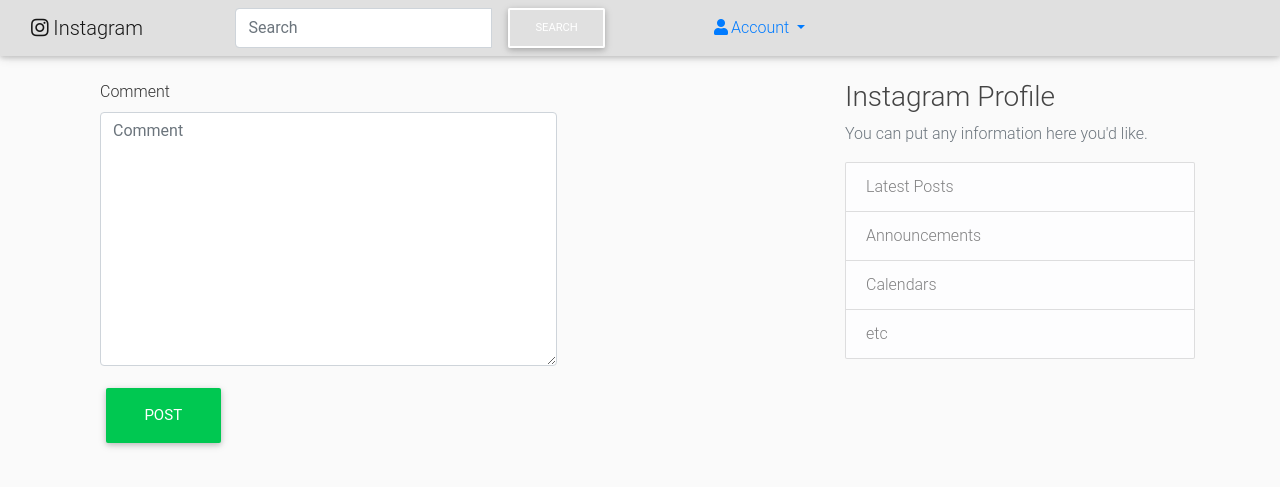
After one commit to Roychela/instagram-clone, a Django app: page /comment/1 in a window 1280 px wide. The commit adds this page. Shown: the top 487 px of the page. Run offline with Django 3.2, Linux system fonts and the light colour scheme; a user stored in the database is signed in; tables that the repository leaves empty hold one stand-in row (values such as "Sample post"); some libraries are stand-ins or nearby versions.

Commit message:
Add comment functionality

```diff
--- a/instagram/forms.py
+++ b/instagram/forms.py
@@ -1,6 +1,6 @@
 from django import forms
 from django.contrib.auth.models import User
-from .models import Profile, Image
+from .models import Profile, Image, Comments
 
 
 class ImageForm(forms.ModelForm):
@@ -13,3 +13,8 @@
     class Meta:
         model = Profile
         fields = ['image']
+
+class CommentForm(forms.ModelForm):
+    class Meta:
+        model = Comments
+        exclude = ['image', 'commenter', 'date_posted']
--- a/instagram/models.py
+++ b/instagram/models.py
@@ -15,6 +15,8 @@
 
     def save_image(self):
         self.save()
+    def delete_image(self):
+        self.delete()
 
     def __str__(self):
         return self.image_name
@@ -39,3 +41,22 @@
 
     def __str__(self):
         return f'{self.user.username} Profile'
+
+
+class Comments(models.Model):
+    comment = models.TextField()
+    date_posted = models.DateTimeField(default=timezone.now)
+    image = models.ForeignKey(Image, on_delete=models.CASCADE)
+    commenter = models.ForeignKey(User, on_delete=models.CASCADE)
+
+    def save_comment(self):
+        self.save()
+    def delete_comment(self):
+        self.delete()
+    def __str__(self):
+        return str(self.comment)
+
+    @classmethod
+    def get_comments_by_images(cls, id):
+        comments = Comments.objects.filter(image__pk = id)
+        return comments
--- /dev/null
+++ b/instagram/templates/comments.html
@@ -0,0 +1,17 @@
+{% extends 'base.html' %}
+{% load bootstrap3 %}
+
+{% block content %}
+<div class="container">
+    <div class="row">
+        <div class="col-md-8">
+            <form action=" {% url 'comment' image_id=image.id %}" method="POST" enctype="multipart/form-data">
+                {% csrf_token %}
+                {% bootstrap_form form %}
+                <input type="submit" class="btn btn-success btn-lg" value="POST">
+            </form>
+        </div>
+    </div>
+</div>
+{{ form.media }}
+{% endblock %}
--- a/instagram/templates/navbar.html
+++ b/instagram/templates/navbar.html
@@ -5,7 +5,7 @@
           <i class="fab fa-instagram"></i> Instagram</a>
     </div>
      <!-- Adding a search form  -->
-      <div class="col-sm-4 col-md-4 navbar-right">
+      <div class="col-sm-4 col-md-4 ml-5 navbar-right">
 
         <form class="navbar-form" role="search" action="{% url 'search_results' %}">
 
--- a/instagram/urls.py
+++ b/instagram/urls.py
@@ -8,6 +8,7 @@
     url(r'^accounts/profile', views.update_profile, name='profile'),
     url(r'^search/', views.search_results, name='search_results'),
     url(r'^upload/', views.upload_image, name='upload_image'),
+    url(r'^comment/(?P<image_id>\d+)', views.comment, name='comment'),
 
 ]
 if settings.DEBUG:
--- a/instagram/views.py
+++ b/instagram/views.py
@@ -1,8 +1,9 @@
 from django.shortcuts import render, redirect
-from .models import Image, Profile
+from .models import Image, Profile, Comments
 from django.contrib import messages
 from django.contrib.auth.decorators import login_required
-from .forms import  ProfileUpdateForm, ImageForm
+from .forms import  ProfileUpdateForm, ImageForm, CommentForm
+from django.contrib.auth.models import User
 # Create your views here.
 
 
@@ -10,7 +11,8 @@
 
 def home(request):
     context = {
-        'images': Image.objects.all()
+        'images': Image.objects.all(),
+        'comments': Comments.objects.all()
     }
     return render(request, 'home.html', context)
 
@@ -67,3 +69,28 @@
     else:
         form = ImageForm()
     return render(request, "upload_image.html", {"form":form})
+
+
+def comment(request,image_id):
+    current_user=request.user
+    image = Image.objects.get(id=image_id)
+    user_profile = User.objects.get(username=current_user)
+    comments = Comments.objects.all()
+    print(comments)
+    if request.method == 'POST':
+        form = CommentForm(request.POST)
+        if form.is_valid():
+            comment = form.save(commit=False)
+            comment.image = image
+            comment.commenter = current_user
+            comment.save()
+
+            print(comments)
+
+
+        return redirect(home)
+
+    else:
+        form = CommentForm()
+
+    return render(request, 'comments.html', locals())
```
Also changed, not shown: instagram/templates/home.html (+15 -0 lines), instagram/migrations/0002_comments.py (added).
